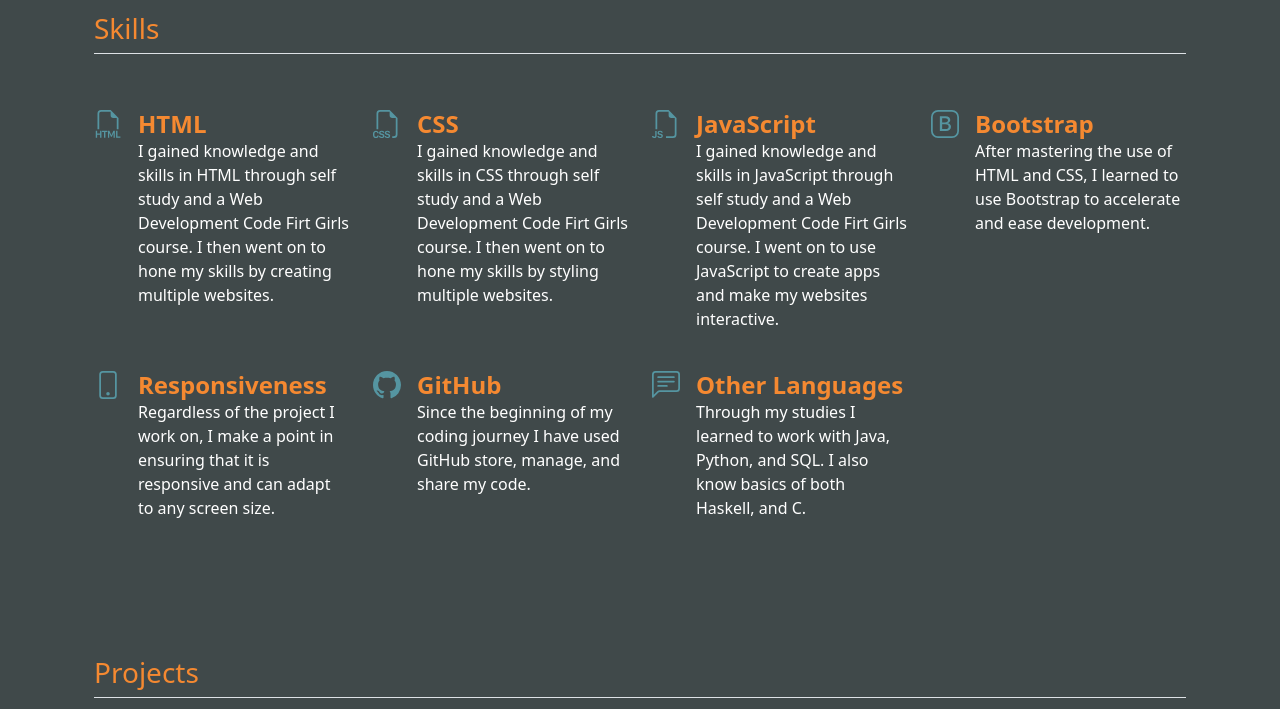
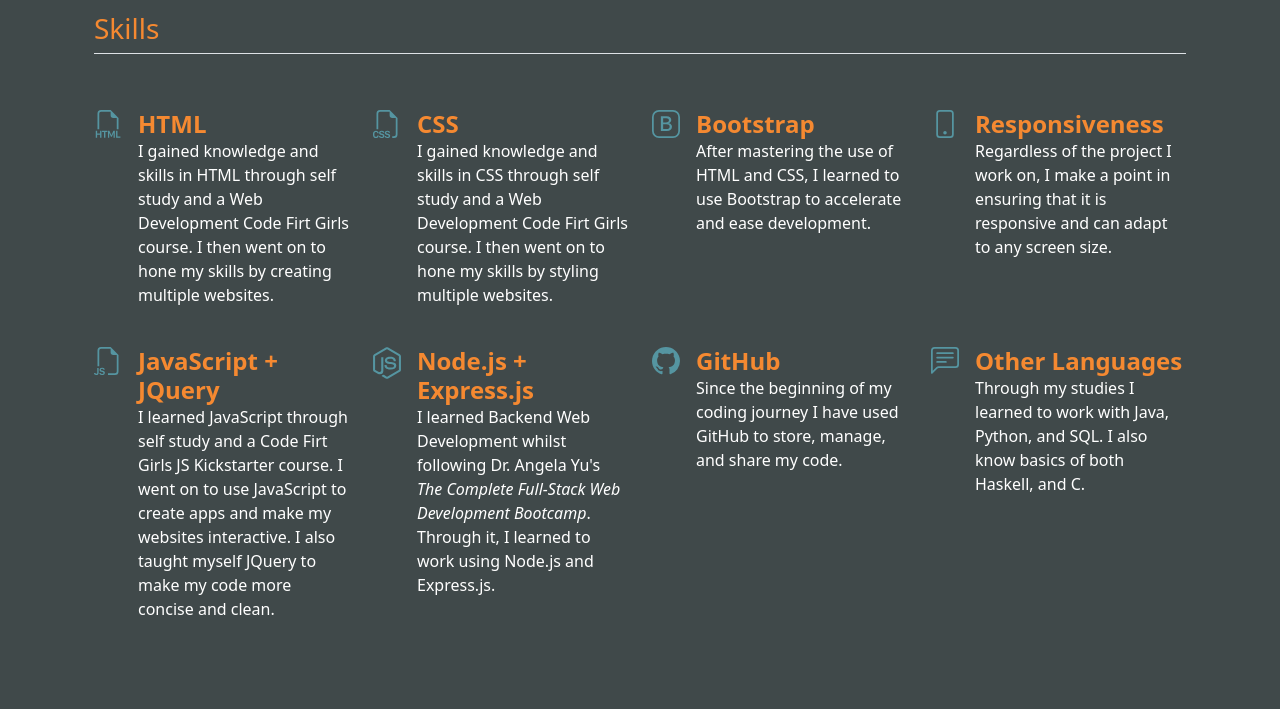
Before and after one commit to m-mathilde34/mathilde-dev, a plain HTML site: page index.html in a window 1280 px wide. Shown: the part 1930-2639 px from the top of the page. Drawn offline with nearby package versions, Linux system fonts and the light colour scheme.

Commit message:
Added skills to skills section

```diff
--- a/index.html
+++ b/index.html
@@ -82,16 +82,6 @@
               </div>
               <div class="col d-flex align-items-start">
                 <svg xmlns="http://www.w3.org/2000/svg" fill="currentColor" class="bi text-body-secondary flex-shrink-0 me-3 icon" viewBox="0 0 16 16">
-                    <path fill-rule="evenodd" d="M14 4.5V14a2 2 0 0 1-2 2H8v-1h4a1 1 0 0 0 1-1V4.5h-2A1.5 1.5 0 0 1 9.5 3V1H4a1 1 0 0 0-1 1v9H2V2a2 2 0 0 1 2-2h5.5zM3.186 15.29a1.2 1.2 0 0 1-.111-.449h.765a.58.58 0 0 0 .255.384q.105.073.249.114.143.041.319.041.246 0 .413-.07a.56.56 0 0 0 .255-.193.5.5 0 0 0 .085-.29.39.39 0 0 0-.153-.326q-.151-.12-.462-.193l-.619-.143a1.7 1.7 0 0 1-.539-.214 1 1 0 0 1-.351-.367 1.1 1.1 0 0 1-.123-.524q0-.366.19-.639.19-.272.528-.422.336-.15.776-.149.457 0 .78.152.324.153.5.41.18.255.2.566h-.75a.56.56 0 0 0-.12-.258.6.6 0 0 0-.247-.181.9.9 0 0 0-.369-.068q-.325 0-.513.152a.47.47 0 0 0-.184.384q0 .18.143.3a1 1 0 0 0 .405.175l.62.143q.327.075.566.211.24.136.375.358t.135.56q0 .37-.188.656a1.2 1.2 0 0 1-.539.439q-.351.158-.858.158-.381 0-.665-.09a1.4 1.4 0 0 1-.478-.252 1.1 1.1 0 0 1-.29-.375m-3.104-.033A1.3 1.3 0 0 1 0 14.791h.765a.6.6 0 0 0 .073.27.5.5 0 0 0 .454.246q.285 0 .422-.164.138-.165.138-.466v-2.745h.79v2.725q0 .66-.357 1.005-.354.345-.984.345a1.6 1.6 0 0 1-.569-.094 1.15 1.15 0 0 1-.407-.266 1.1 1.1 0 0 1-.243-.39"/>
-                </svg>
-                <div>
-                  <h4 class="fw-bold mb-0 fs-4 text-body-emphasis">JavaScript</h4>
-                  <p>I gained knowledge and skills in JavaScript through self study and a Web Development Code Firt Girls course.
-                    I went on to use JavaScript to create apps and make my websites interactive.</p>
-                </div>
-              </div>
-              <div class="col d-flex align-items-start">
-                <svg xmlns="http://www.w3.org/2000/svg" fill="currentColor" class="bi text-body-secondary flex-shrink-0 me-3 icon" viewBox="0 0 16 16">
                     <path d="M5.062 12h3.475c1.804 0 2.888-.908 2.888-2.396 0-1.102-.761-1.916-1.904-2.034v-.1c.832-.14 1.482-.93 1.482-1.816 0-1.3-.955-2.11-2.542-2.11H5.062zm1.313-4.875V4.658h1.78c.973 0 1.542.457 1.542 1.237 0 .802-.604 1.23-1.764 1.23zm0 3.762V8.162h1.822c1.236 0 1.887.463 1.887 1.348 0 .896-.627 1.377-1.811 1.377z"/>
                     <path d="M0 4a4 4 0 0 1 4-4h8a4 4 0 0 1 4 4v8a4 4 0 0 1-4 4H4a4 4 0 0 1-4-4zm4-3a3 3 0 0 0-3 3v8a3 3 0 0 0 3 3h8a3 3 0 0 0 3-3V4a3 3 0 0 0-3-3z"/>
                   </svg>
@@ -100,6 +90,7 @@
                   <p>After mastering the use of HTML and CSS, I learned to use Bootstrap to accelerate and ease development.</p>
                 </div>
               </div>
+
               <div class="col d-flex align-items-start">
                 <svg xmlns="http://www.w3.org/2000/svg" fill="currentColor" class="bi text-body-secondary flex-shrink-0 me-3 icon" viewBox="0 0 16 16">
                     <path d="M11 1a1 1 0 0 1 1 1v12a1 1 0 0 1-1 1H5a1 1 0 0 1-1-1V2a1 1 0 0 1 1-1zM5 0a2 2 0 0 0-2 2v12a2 2 0 0 0 2 2h6a2 2 0 0 0 2-2V2a2 2 0 0 0-2-2z"/>
@@ -112,11 +103,31 @@
               </div>
               <div class="col d-flex align-items-start">
                 <svg xmlns="http://www.w3.org/2000/svg" fill="currentColor" class="bi text-body-secondary flex-shrink-0 me-3 icon" viewBox="0 0 16 16">
+                    <path fill-rule="evenodd" d="M14 4.5V14a2 2 0 0 1-2 2H8v-1h4a1 1 0 0 0 1-1V4.5h-2A1.5 1.5 0 0 1 9.5 3V1H4a1 1 0 0 0-1 1v9H2V2a2 2 0 0 1 2-2h5.5zM3.186 15.29a1.2 1.2 0 0 1-.111-.449h.765a.58.58 0 0 0 .255.384q.105.073.249.114.143.041.319.041.246 0 .413-.07a.56.56 0 0 0 .255-.193.5.5 0 0 0 .085-.29.39.39 0 0 0-.153-.326q-.151-.12-.462-.193l-.619-.143a1.7 1.7 0 0 1-.539-.214 1 1 0 0 1-.351-.367 1.1 1.1 0 0 1-.123-.524q0-.366.19-.639.19-.272.528-.422.336-.15.776-.149.457 0 .78.152.324.153.5.41.18.255.2.566h-.75a.56.56 0 0 0-.12-.258.6.6 0 0 0-.247-.181.9.9 0 0 0-.369-.068q-.325 0-.513.152a.47.47 0 0 0-.184.384q0 .18.143.3a1 1 0 0 0 .405.175l.62.143q.327.075.566.211.24.136.375.358t.135.56q0 .37-.188.656a1.2 1.2 0 0 1-.539.439q-.351.158-.858.158-.381 0-.665-.09a1.4 1.4 0 0 1-.478-.252 1.1 1.1 0 0 1-.29-.375m-3.104-.033A1.3 1.3 0 0 1 0 14.791h.765a.6.6 0 0 0 .073.27.5.5 0 0 0 .454.246q.285 0 .422-.164.138-.165.138-.466v-2.745h.79v2.725q0 .66-.357 1.005-.354.345-.984.345a1.6 1.6 0 0 1-.569-.094 1.15 1.15 0 0 1-.407-.266 1.1 1.1 0 0 1-.243-.39"/>
+                </svg>
+                <div>
+                  <h4 class="fw-bold mb-0 fs-4 text-body-emphasis">JavaScript + JQuery</h4>
+                  <p>I learned JavaScript through self study and a Code Firt Girls JS Kickstarter course.
+                    I went on to use JavaScript to create apps and make my websites interactive.
+                  I also taught myself JQuery to make my code more concise and clean.</p>
+                </div>
+              </div>
+              <div class="col d-flex align-items-start">
+                <svg xmlns="http://www.w3.org/2000/svg" fill="currentColor" class="bi text-body-secondary flex-shrink-0 me-3 icon" viewBox="0 0 448 512"><!--!Font Awesome Free 6.7.2 by @fontawesome - https://fontawesome.com License - https://fontawesome.com/license/free Copyright 2025 Fonticons, Inc.--><path d="M224 508c-6.7 0-13.5-1.8-19.4-5.2l-61.7-36.5c-9.2-5.2-4.7-7-1.7-8 12.3-4.3 14.8-5.2 27.9-12.7 1.4-.8 3.2-.5 4.6 .4l47.4 28.1c1.7 1 4.1 1 5.7 0l184.7-106.6c1.7-1 2.8-3 2.8-5V149.3c0-2.1-1.1-4-2.9-5.1L226.8 37.7c-1.7-1-4-1-5.7 0L36.6 144.3c-1.8 1-2.9 3-2.9 5.1v213.1c0 2 1.1 4 2.9 4.9l50.6 29.2c27.5 13.7 44.3-2.4 44.3-18.7V167.5c0-3 2.4-5.3 5.4-5.3h23.4c2.9 0 5.4 2.3 5.4 5.3V378c0 36.6-20 57.6-54.7 57.6-10.7 0-19.1 0-42.5-11.6l-48.4-27.9C8.1 389.2 .7 376.3 .7 362.4V149.3c0-13.8 7.4-26.8 19.4-33.7L204.6 9c11.7-6.6 27.2-6.6 38.8 0l184.7 106.7c12 6.9 19.4 19.8 19.4 33.7v213.1c0 13.8-7.4 26.7-19.4 33.7L243.4 502.8c-5.9 3.4-12.6 5.2-19.4 5.2zm149.1-210.1c0-39.9-27-50.5-83.7-58-57.4-7.6-63.2-11.5-63.2-24.9 0-11.1 4.9-25.9 47.4-25.9 37.9 0 51.9 8.2 57.7 33.8 .5 2.4 2.7 4.2 5.2 4.2h24c1.5 0 2.9-.6 3.9-1.7s1.5-2.6 1.4-4.1c-3.7-44.1-33-64.6-92.2-64.6-52.7 0-84.1 22.2-84.1 59.5 0 40.4 31.3 51.6 81.8 56.6 60.5 5.9 65.2 14.8 65.2 26.7 0 20.6-16.6 29.4-55.5 29.4-48.9 0-59.6-12.3-63.2-36.6-.4-2.6-2.6-4.5-5.3-4.5h-23.9c-3 0-5.3 2.4-5.3 5.3 0 31.1 16.9 68.2 97.8 68.2 58.4-.1 92-23.2 92-63.4z"/></svg>
+                <div>
+                  <h4 class="fw-bold mb-0 fs-4 text-body-emphasis">Node.js + Express.js</h4>
+                  <p>I learned Backend Web Development whilst following Dr. Angela Yu's <i>The Complete Full-Stack Web Development Bootcamp</i>.
+                    Through it, I learned to work using Node.js and Express.js.
+                  </p>
+                </div>
+              </div>
+              <div class="col d-flex align-items-start">
+                <svg xmlns="http://www.w3.org/2000/svg" fill="currentColor" class="bi text-body-secondary flex-shrink-0 me-3 icon" viewBox="0 0 16 16">
                     <path d="M8 0C3.58 0 0 3.58 0 8c0 3.54 2.29 6.53 5.47 7.59.4.07.55-.17.55-.38 0-.19-.01-.82-.01-1.49-2.01.37-2.53-.49-2.69-.94-.09-.23-.48-.94-.82-1.13-.28-.15-.68-.52-.01-.53.63-.01 1.08.58 1.23.82.72 1.21 1.87.87 2.33.66.07-.52.28-.87.51-1.07-1.78-.2-3.64-.89-3.64-3.95 0-.87.31-1.59.82-2.15-.08-.2-.36-1.02.08-2.12 0 0 .67-.21 2.2.82.64-.18 1.32-.27 2-.27s1.36.09 2 .27c1.53-1.04 2.2-.82 2.2-.82.44 1.1.16 1.92.08 2.12.51.56.82 1.27.82 2.15 0 3.07-1.87 3.75-3.65 3.95.29.25.54.73.54 1.48 0 1.07-.01 1.93-.01 2.2 0 .21.15.46.55.38A8.01 8.01 0 0 0 16 8c0-4.42-3.58-8-8-8"/>
                 </svg>
                 <div>
                   <h4 class="fw-bold mb-0 fs-4 text-body-emphasis">GitHub</h4>
-                  <p>Since the beginning of my coding journey I have used GitHub store, manage, and share my code.</p>
+                  <p>Since the beginning of my coding journey I have used GitHub to store, manage, and share my code.</p>
                 </div>
               </div>
               <div class="col d-flex align-items-start">
```
